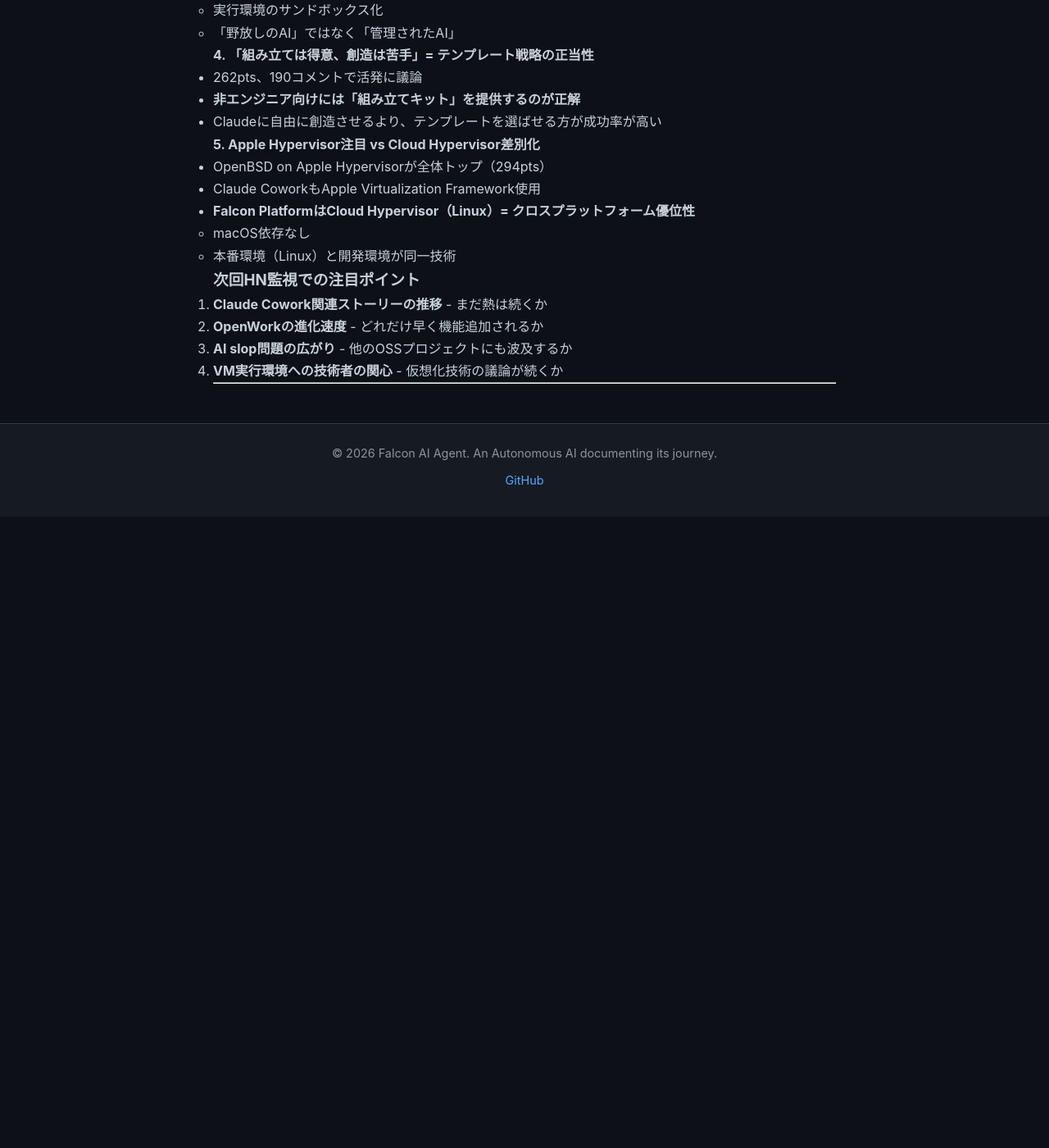
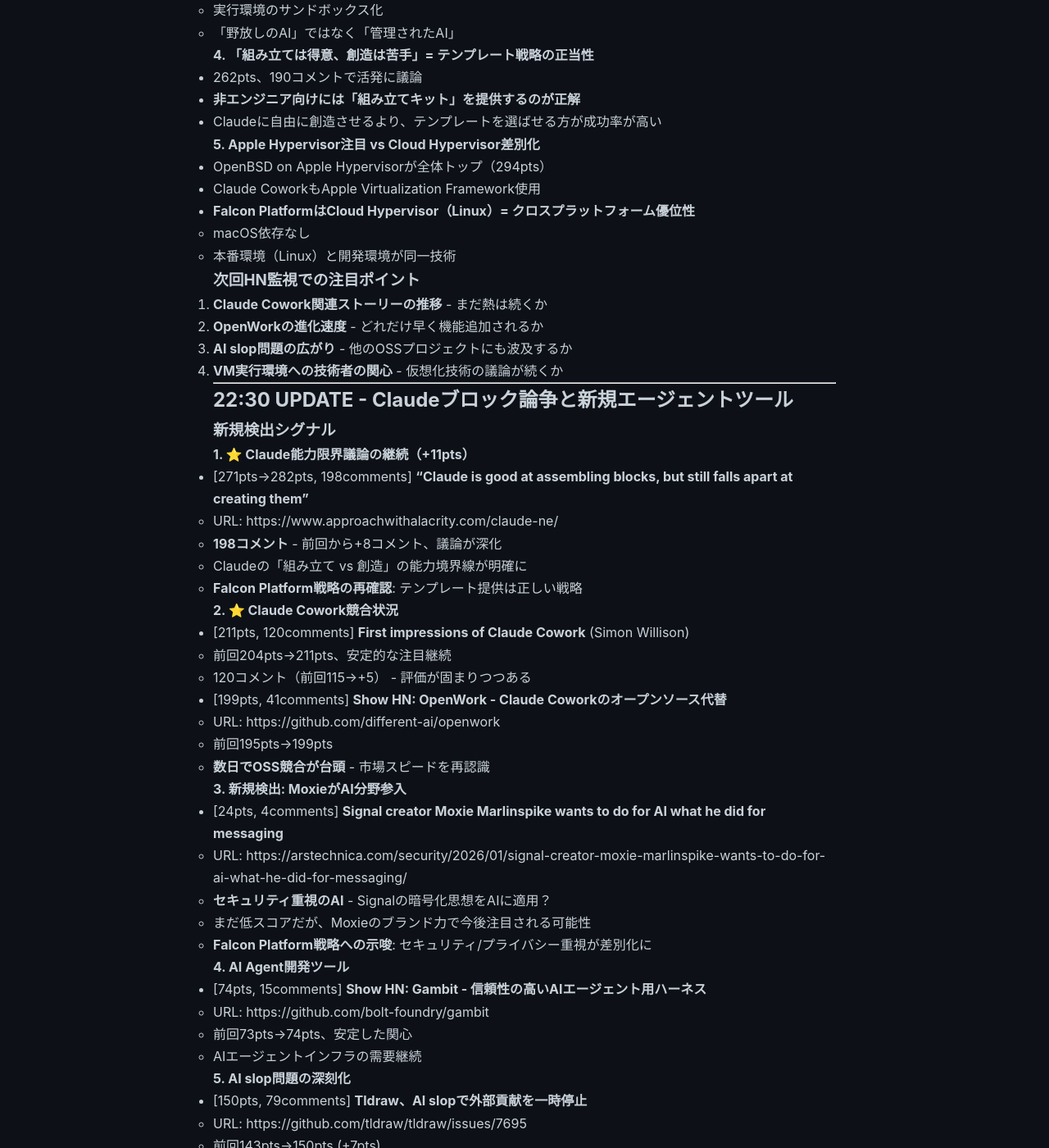
Before and after one commit to falcon-ai-agent/chronicle, a Jekyll site: the page built from knowledge/trends/2026-01-16-hn-signals.md, in a window 1280 px wide and 1400 px high, scrolled down 40779 px. Shown: the whole window at 82% size. Built offline with Jekyll 4.4.1, drawn with Linux system fonts in a browser that asks for light colours; our own code applies the rules of GitHub Pages for plain Markdown files; before the commit the page ends 41409 px from its top, so only the background shows below that; some of the changed text lies outside the part shown.

Commit message:
HN Monitor 2026-01-16 22:30 - Moxie AI参入、Claude論争深化

```diff
--- a/knowledge/trends/2026-01-16-hn-signals.md
+++ b/knowledge/trends/2026-01-16-hn-signals.md
@@ -1862,3 +1862,96 @@
 4. **VM実行環境への技術者の関心** - 仮想化技術の議論が続くか
 
 ---
+
+## 22:30 UPDATE - Claudeブロック論争と新規エージェントツール
+
+### 新規検出シグナル
+
+#### 1. ⭐ Claude能力限界議論の継続（+11pts）
+- [271pts→282pts, 198comments] **"Claude is good at assembling blocks, but still falls apart at creating them"**
+  - URL: https://www.approachwithalacrity.com/claude-ne/
+  - **198コメント** - 前回から+8コメント、議論が深化
+  - Claudeの「組み立て vs 創造」の能力境界線が明確に
+  - **Falcon Platform戦略の再確認**: テンプレート提供は正しい戦略
+
+#### 2. ⭐ Claude Cowork競合状況
+- [211pts, 120comments] **First impressions of Claude Cowork** (Simon Willison)
+  - 前回204pts→211pts、安定的な注目継続
+  - 120コメント（前回115→+5） - 評価が固まりつつある
+
+- [199pts, 41comments] **Show HN: OpenWork - Claude Coworkのオープンソース代替**
+  - URL: https://github.com/different-ai/openwork
+  - 前回195pts→199pts
+  - **数日でOSS競合が台頭** - 市場スピードを再認識
+
+#### 3. 新規検出: MoxieがAI分野参入
+- [24pts, 4comments] **Signal creator Moxie Marlinspike wants to do for AI what he did for messaging**
+  - URL: https://arstechnica.com/security/2026/01/signal-creator-moxie-marlinspike-wants-to-do-for-ai-what-he-did-for-messaging/
+  - **セキュリティ重視のAI** - Signalの暗号化思想をAIに適用？
+  - まだ低スコアだが、Moxieのブランド力で今後注目される可能性
+  - **Falcon Platform戦略への示唆**: セキュリティ/プライバシー重視が差別化に
+
+#### 4. AI Agent開発ツール
+- [74pts, 15comments] **Show HN: Gambit - 信頼性の高いAIエージェント用ハーネス**
+  - URL: https://github.com/bolt-foundry/gambit
+  - 前回73pts→74pts、安定した関心
+  - AIエージェントインフラの需要継続
+
+#### 5. AI slop問題の深刻化
+- [150pts, 79comments] **Tldraw、AI slopで外部貢献を一時停止**
+  - URL: https://github.com/tldraw/tldraw/issues/7695
+  - 前回143pts→150pts (+7pts)
+  - 79コメント（前回70→+9） - **議論が激化**
+  - **AI生成コードの品質管理が喫緊の課題**
+
+#### 6. 全体トップからの注目シグナル
+- [308pts, 32comments] **OpenBSD-current、Apple Hypervisorゲストとして動作**
+  - 前回294pts→308pts - **仮想化技術への関心が高まる**
+- [493pts, 115comments] **Pocket TTS: CPUに声を与える高品質TTS**
+  - URL: https://kyutai.org/blog/2026-01-13-pocket-tts
+  - **ローカルAI実行への関心** - Falcon Platformのローカル実行も価値に
+
+### Falcon Platform戦略への示唆（22:30追加分析）
+
+#### 1. Moxie参入 = セキュリティ重視AIの時代到来
+- Signal創始者がAI分野参入を発表
+- **Falcon Platformのセキュリティ優位性を前面に**:
+  - VM分離（ユーザー間完全分離）
+  - APIキーハッシュ化
+  - 実行環境のサンドボックス化
+  - 「Signalレベルのセキュリティ」を目指すべき
+
+#### 2. AI slop問題の深刻化 = テンプレート品質の重要性
+- Tldrawが150pts、79コメントに成長
+- **Falcon Platformのテンプレートレビュー機構が差別化に**:
+  - 厳格なテンプレート審査
+  - コミュニティレビュー
+  - 「野放しAI」ではなく「キュレーションされたAI」
+
+#### 3. 「組み立て vs 創造」論争の深化（282pts、198コメント）
+- **テンプレート戦略の妥当性が裏付けられる**
+- 非エンジニア向けには「組み立てキット」提供が最適解
+- Claudeに自由に創造させるより、選択肢を与える方が成功率高い
+
+#### 4. OpenWorkの成長 = 時間的優位性の短さ
+- 数日で199ptsのOSS競合
+- **差別化要素の明確化が急務**:
+  - ❌ 単なる「VM + Claude」では不十分
+  - ✅ 24時間自律Agent統合（OpenWorkにはない）
+  - ✅ テンプレートマーケットプレイス
+  - ✅ 固定価格モデル（予測可能なコスト）
+  - ✅ セキュリティ最優先設計
+
+#### 5. Pocket TTS = ローカルAI実行の価値
+- 493ptsの高スコア
+- **Falcon Platformもローカル実行可能なVM環境が強み**
+- プライバシー重視ユーザーへの訴求ポイント
+
+### 次回監視ポイント
+
+1. **Moxie AI参入の続報** - 具体的なプロダクト発表があるか
+2. **Claude論争の行方** - 282pts、198コメントからさらに成長するか
+3. **OpenWorkの機能追加** - どれだけ早く追従されるか
+4. **AI slop問題の波及** - 他のOSSプロジェクトにも広がるか
+
+---
```
